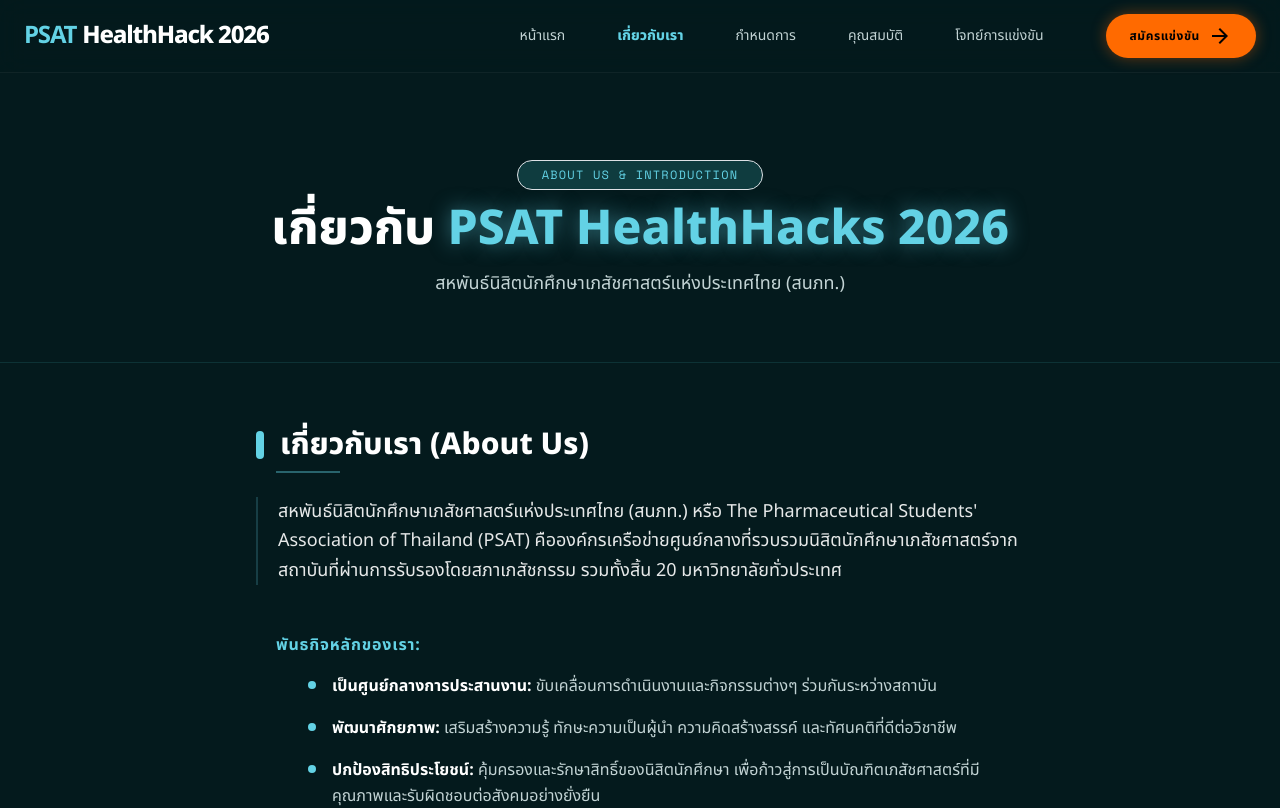
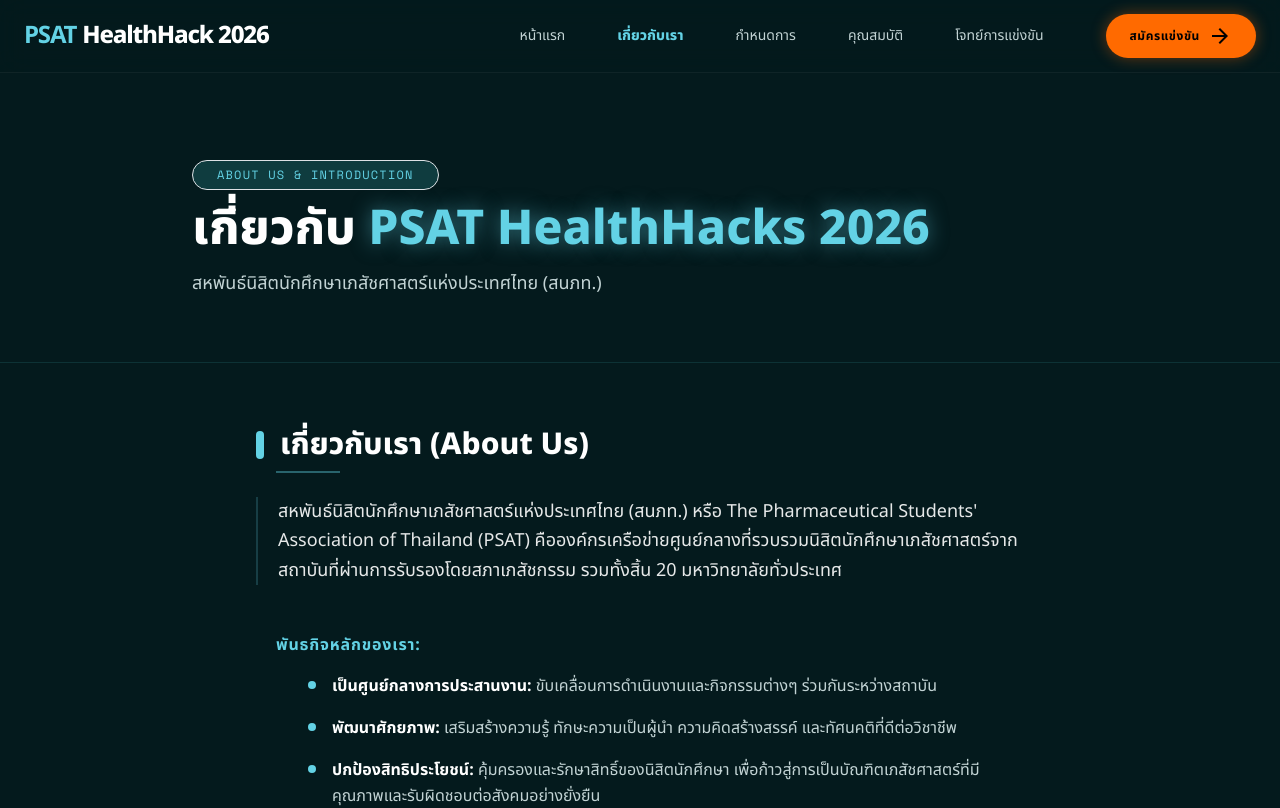
Before and after one commit to phutthiongpharmacy-ui/PSATHealthHack, a Next.js app: page /about in a window 1280 px wide. Shown: the top 808 px of the page. Built offline with nearby package versions, Linux system fonts and the light colour scheme.

Commit message:
style: left-align About Us page header elements

```diff
--- a/src/app/about/page.tsx
+++ b/src/app/about/page.tsx
@@ -14,7 +14,7 @@
       <Navbar onOpenEligibility={() => setIsEligibilityOpen(true)} />
 
       {/* Header */}
-      <div className="relative py-16 px-margin-mobile md:px-margin-desktop text-center border-b border-hh-border/30">
+      <div className="relative py-16 px-margin-mobile md:px-margin-desktop text-left border-b border-hh-border/30">
         <div className="max-w-4xl mx-auto space-y-4">
           <span className="font-mono text-xs text-hh-cyan uppercase tracking-widest px-4 py-1.5 rounded-full bg-hh-surface border border-hh-cyan/30 inline-block">
             ABOUT US & INTRODUCTION
@@ -22,7 +22,7 @@
           <h1 className="font-sora text-3xl sm:text-4xl md:text-5xl font-extrabold text-white">
             เกี่ยวกับ <span className="text-hh-cyan [text-shadow:0_0_20px_rgba(99,210,229,0.5)]">PSAT HealthHacks 2026</span>
           </h1>
-          <p className="font-hanken text-hh-text-muted text-base md:text-lg max-w-2xl mx-auto leading-relaxed">
+          <p className="font-hanken text-hh-text-muted text-base md:text-lg max-w-2xl leading-relaxed">
             สหพันธ์นิสิตนักศึกษาเภสัชศาสตร์แห่งประเทศไทย (สนภท.)
           </p>
         </div>
```
